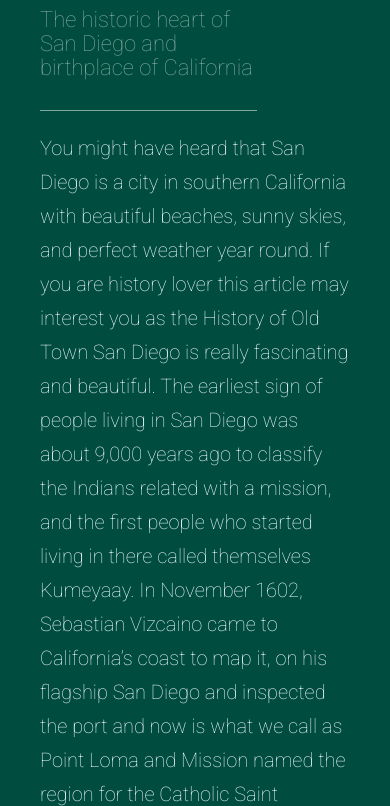
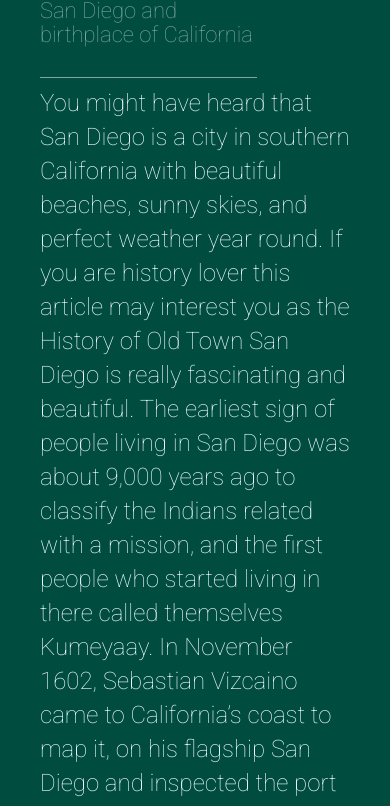
Before and after one commit to daviddadev/history-of-old-town, a plain HTML site: page index.html in a window 390 px wide. Shown: the part 327-1133 px from the top of the page. Drawn offline with nearby package versions, Linux system fonts and the light colour scheme.

Commit message:
made site responsive with bootstrap

```diff
--- a/index.html
+++ b/index.html
@@ -1,13 +1,15 @@
 <!DOCTYPE html>
-<html>
+<html lang="en">
 <head>
+    <meta charset="utf-8">
+    <link rel="stylesheet" href="https://maxcdn.bootstrapcdn.com/bootstrap/4.0.0-beta.2/css/bootstrap.min.css" integrity="sha384-PsH8R72JQ3SOdhVi3uxftmaW6Vc51MKb0q5P2rRUpPvrszuE4W1povHYgTpBfshb" crossorigin="anonymous">
     <title>A Brief History of Old Town San Diego</title>
     <link href="https://fonts.googleapis.com/css?family=Playfair+Display|Roboto:100" rel="stylesheet">
     <link href="style.css" type="text/css" rel="stylesheet">
 </head>
 <body>
 
-  <div class="content">
+  <div class="container">
     <img src="images/soto-profile.jpg" class="writer-img">
     <h3 class="byline">Article By: David Soto</h3>
 
@@ -30,11 +32,16 @@
     <p>When you are at the Old Town San Diego Historic State Park you’ll find Heritage Park where a few of San Diego’s most prominent Victorian homes have been transferred and realistically re-establish to their original finery. Going further just a squat walk downhill San Diego’s avenue there is Whaley House, an authoritatively designated haunted house, the first Church in Old Town San Diego, the Little Adobe Chapel on Conde Street and El Campo Santo on San Diego Avenue, and 1850 Catholic Cemetery is all the heritage of the beautiful town. When you explore the town you will find that they are so well furnished and have been perfectly restored in such a way you would feel that you are yourselves present in the 1800s.</p>
 
     <p>Annuals events of San Diego. Cinco de Mayo a celebration for the victory of the Mexican army over French forced at the Battle of Puebla is held in the Old Town every year. Likely the old town art festival Diego’s takes place in October and the San Dia de Los Muertos is a yearly community-wide celebration held every November. There is a two-way Christmas celebration in December the first known as Fiesta Navidad and the other one as Las Posadas which re-enacts the story of Mary and Joseph journey to Bethlehem.</p>
-  </div>
+
 
   <div class="image">
     <p class="caption">You can find a variety of gift shops along the venue, and a wide selection of restaurants to grab a delicious authentic mexican dishes.</p>
   </div>
+  </div>
 
+  <!-- jQuery CDN's -->
+<script src="https://code.jquery.com/jquery-3.2.1.slim.min.js" integrity="sha384-KJ3o2DKtIkvYIK3UENzmM7KCkRr/rE9/Qpg6aAZGJwFDMVNA/GpGFF93hXpG5KkN" crossorigin="anonymous"></script>
+<script src="https://cdnjs.cloudflare.com/ajax/libs/popper.js/1.12.3/umd/popper.min.js" integrity="sha384-vFJXuSJphROIrBnz7yo7oB41mKfc8JzQZiCq4NCceLEaO4IHwicKwpJf9c9IpFgh" crossorigin="anonymous"></script>
+<script src="https://maxcdn.bootstrapcdn.com/bootstrap/4.0.0-beta.2/js/bootstrap.min.js" integrity="sha384-alpBpkh1PFOepccYVYDB4do5UnbKysX5WZXm3XxPqe5iKTfUKjNkCk9SaVuEZflJ" crossorigin="anonymous"></script>
 </body>
 </html>
--- a/style.css
+++ b/style.css
@@ -11,6 +11,7 @@ h1 {
   color: #FFF;
   font-family: 'Roboto', sans-serif;
   font-size: 32px;
+  font-weight: 600;
   padding-top: 100px;
   text-align: left;
   width: 60%;
@@ -20,7 +21,7 @@ h2 {
   border-bottom: 1px solid rgba(255, 255, 255, 0.5);
   color: rgba(255, 255, 255, 0.5);
   font-family: 'Roboto', sans-serif;
-  font-weight: 100;
+  font-weight: 400;
   font-size: 22px;
   line-height: 24px;
   padding-bottom: 30px;
@@ -30,9 +31,9 @@ h2 {
 
 p, li {
   color: AliceBlue;
-  font-size: 20px;
+  font-size: 24px;
   font-family: 'Roboto', sans-serif;
-  font-weight: 100;
+  font-weight: 500;
   line-height: 34px;
   text-align: left;
   width: 100%;
@@ -65,13 +66,14 @@ p, li {
   width: 60%;
 }
 
-.content {
+.container {
   padding: 40px;
 }
 
 .image {
   background-image: url("images/old-town.jpg");
   background-size: cover;
+  background-repeat: no-repeat;
   background-position: center bottom;
   height: 300px;
 }
```
